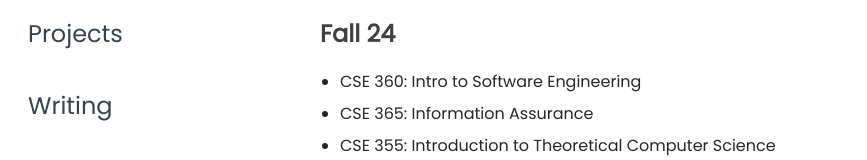
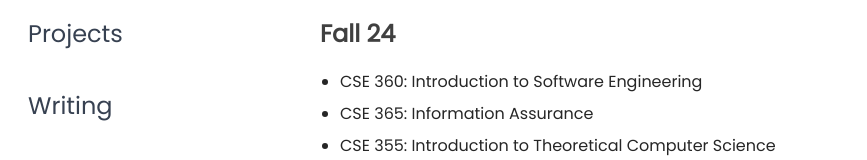
Before and after one commit to achntj/www, a Next.js app: page /coursework in a window 1280 px wide. Shown: the part 162-322 px from the top of the page, without its empty margins (0-867 px from the left). Built offline with nearby package versions, Linux system fonts and the light colour scheme.

Commit message:
grammar: open abbreviation

```diff
--- a/pages/coursework.tsx
+++ b/pages/coursework.tsx
@@ -11,7 +11,7 @@ export default function Uses() {
 
         <h3 className="my-5 text-2xl font-bold">Fall 24</h3>
         <ul className="pl-5 list-disc space-y-2">
-          <li>CSE 360: Intro to Software Engineering</li>
+          <li>CSE 360: Introduction to Software Engineering</li>
           <li>CSE 365: Information Assurance</li>
           <li>CSE 355: Introduction to Theoretical Computer Science</li>
           <li>CSE 301: Computing Ethics</li>
```
